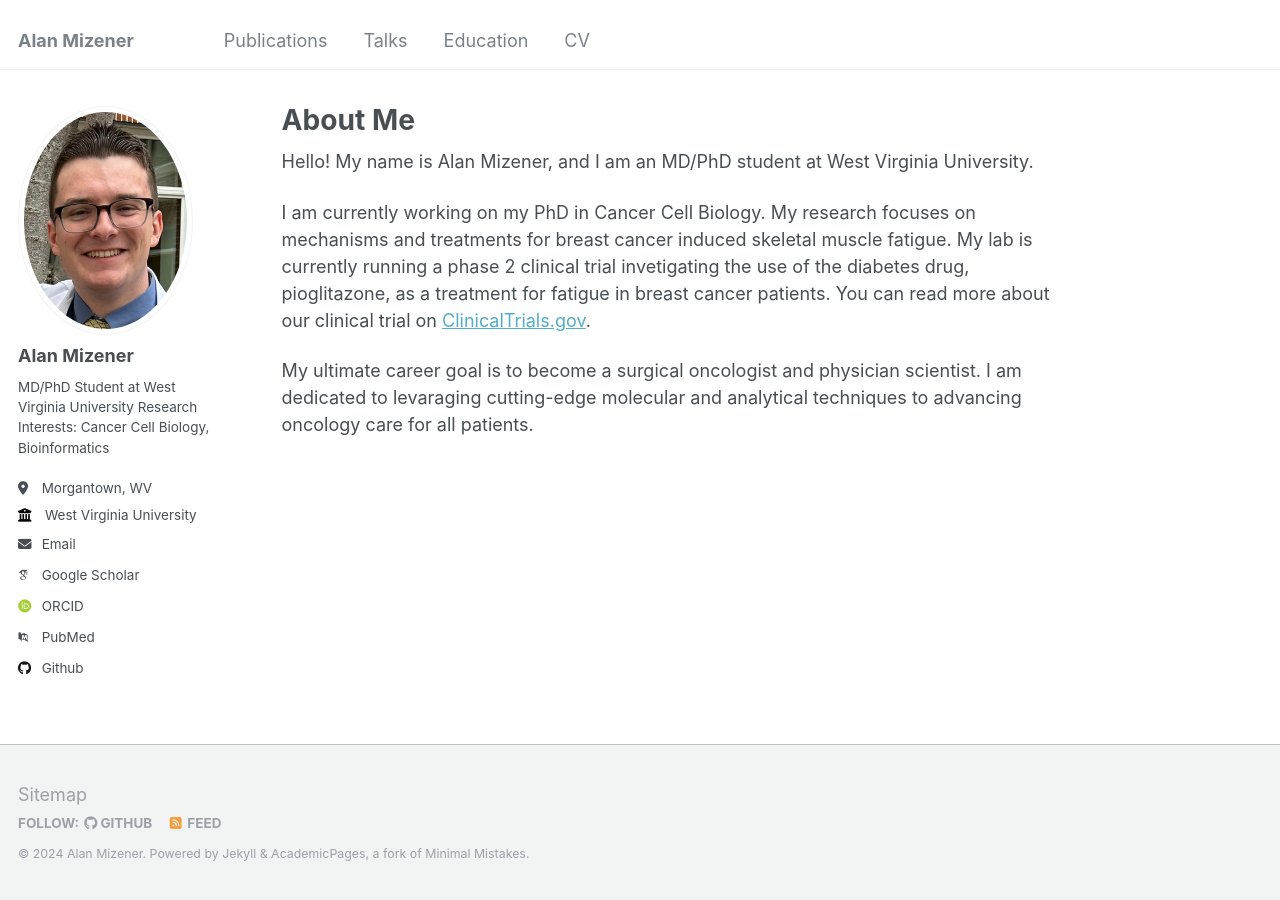
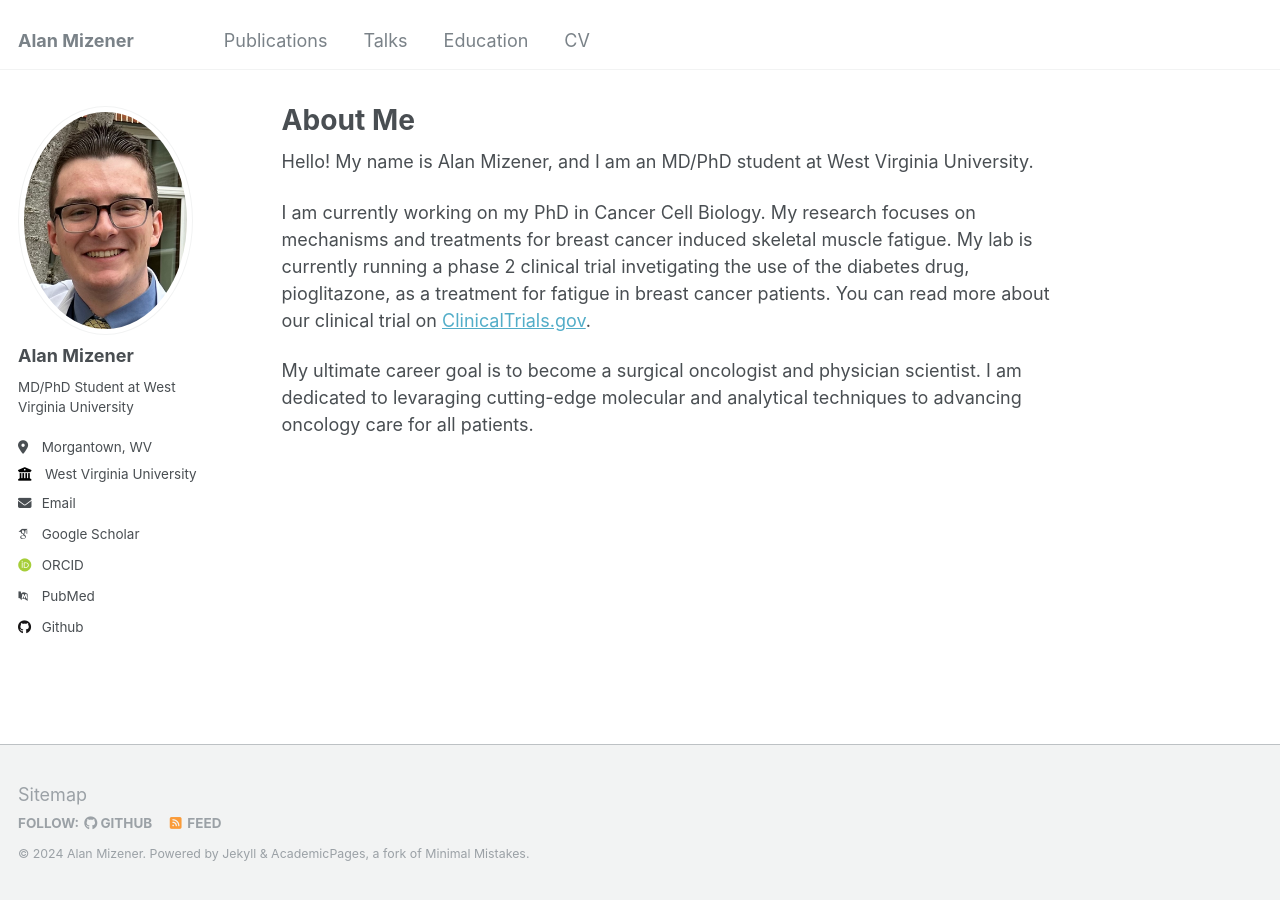
Before and after one commit to admizener/admizener.github.io, a Jekyll site: the page built from _pages/about.md, in a window 1280 px wide. Built offline with Jekyll 4.4.1, drawn with Linux system fonts in a browser that asks for light colours; some web fonts are replaced.

Commit message:
Updated Bio.

```diff
--- a/_config.yml
+++ b/_config.yml
@@ -24,7 +24,7 @@ author:
   avatar           : "Alan_Mizener.jpeg"
   name             : "Alan Mizener"
   pronouns         : #"he/him"
-  bio              : "MD/PhD Student at West Virginia University\nResearch Interests: Cancer Cell Biology, Bioinformatics"
+  bio              : "MD/PhD Student at West Virginia University"
   location         : "Morgantown, WV"
   employer         : "West Virginia University"
   uri              : # URL
```
